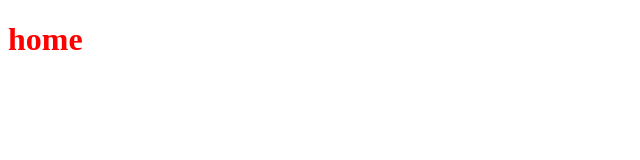
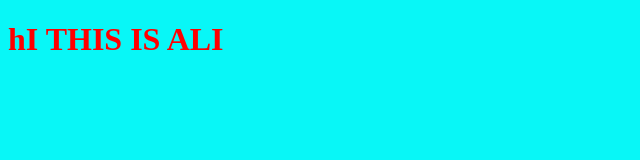
Before and after one commit to AliAkouhar/my_first_project, a plain HTML site: page index.html in a window 1280 px wide. Shown: the whole page, without its empty margins (0-640 px from the left). Drawn offline with Linux system fonts and the light colour scheme.

Commit message:
changing style

```diff
--- a/index.html
+++ b/index.html
@@ -8,7 +8,7 @@
     <link rel="stylesheet" href="style.css">
 </head>
 <body>
-    <h1>home</h1>
+    <h1>hI THIS IS ALI</h1>
     <script src="app.js"></script>
 </body>
 </html>
--- a/style.css
+++ b/style.css
@@ -1,3 +1,6 @@
 h1{
     color: red
 }
+body{
+    background-color: rgb(8, 247, 247);
+}
```
